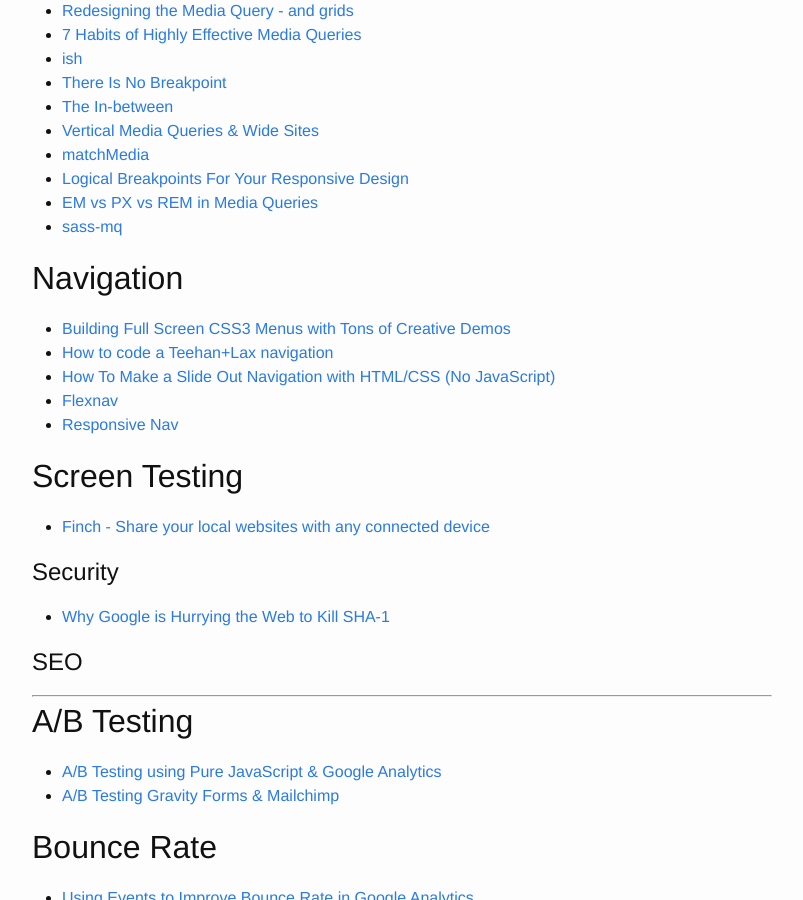
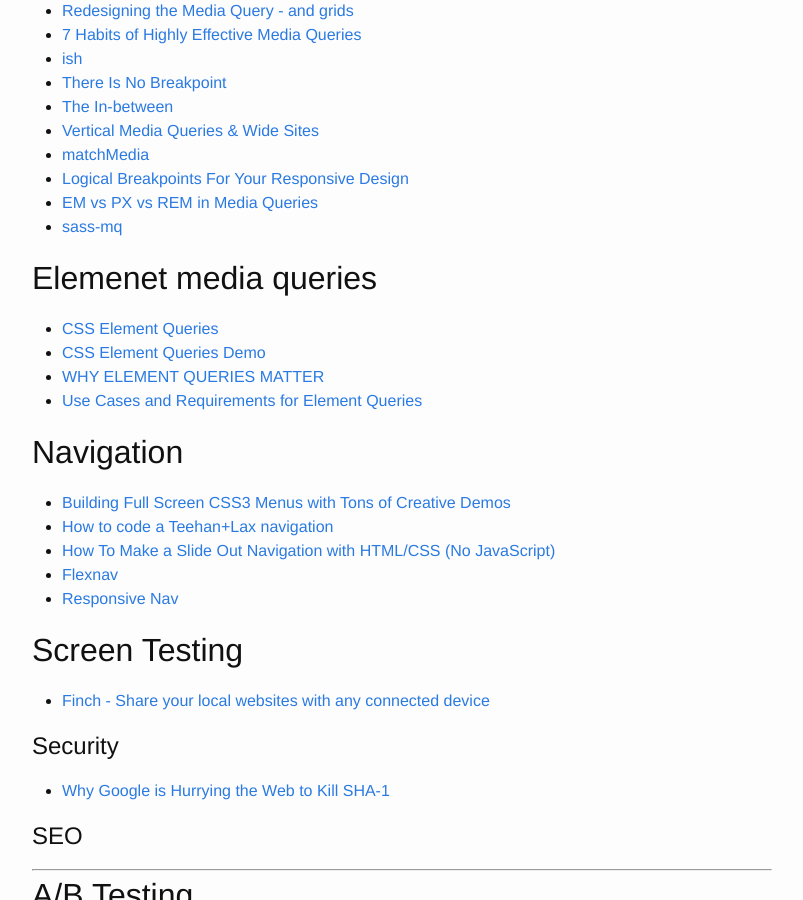
Before and after one commit to brownerd/brownerd.github.io, a Jekyll site: the page built from _posts/2014-10-06-reading-list-2014.md, in a window 1280 px wide and 900 px high, scrolled down 21441 px. Shown: the whole window, without its empty margins (238-1041 px from the left). Built offline with Jekyll 4.4.1, drawn with Linux system fonts in a browser that asks for light colours; emoji names are drawn with the system emoji font; some of the changed text lies outside the part shown.

Commit message:
add element media queries

```diff
--- a/_posts/2014-10-06-reading-list-2014.md
+++ b/_posts/2014-10-06-reading-list-2014.md
@@ -1041,6 +1041,11 @@ Event Capturing and Bubbling in JavaScript](http://www.kirupa.com/html5/event_ca
 - [sass-mq](https://github.com/guardian/sass-mq)
 
 
+## Elemenet media queries
+- [CSS Element Queries](https://github.com/marcj/css-element-queries)
+- [CSS Element Queries Demo](http://marcj.github.io/css-element-queries/)
+- [WHY ELEMENT QUERIES MATTER](http://hugogiraudel.com/2014/04/22/why-element-queries-matter/)
+- [Use Cases and Requirements for Element Queries](http://responsiveimagescg.github.io/eq-usecases/)
 
 
 
```
Also changed, not shown: other parts of _posts/2014-10-06-reading-list-2014.md (+6 -1 lines).
